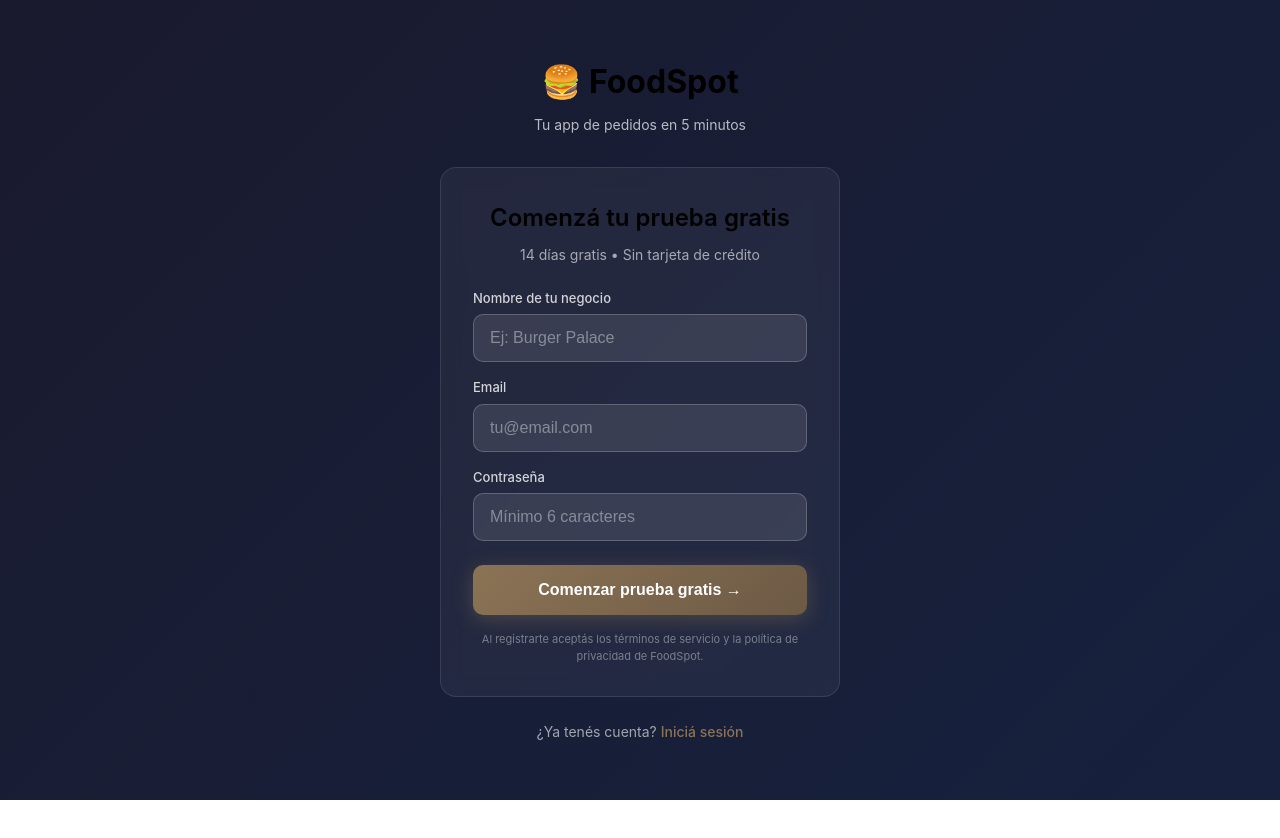
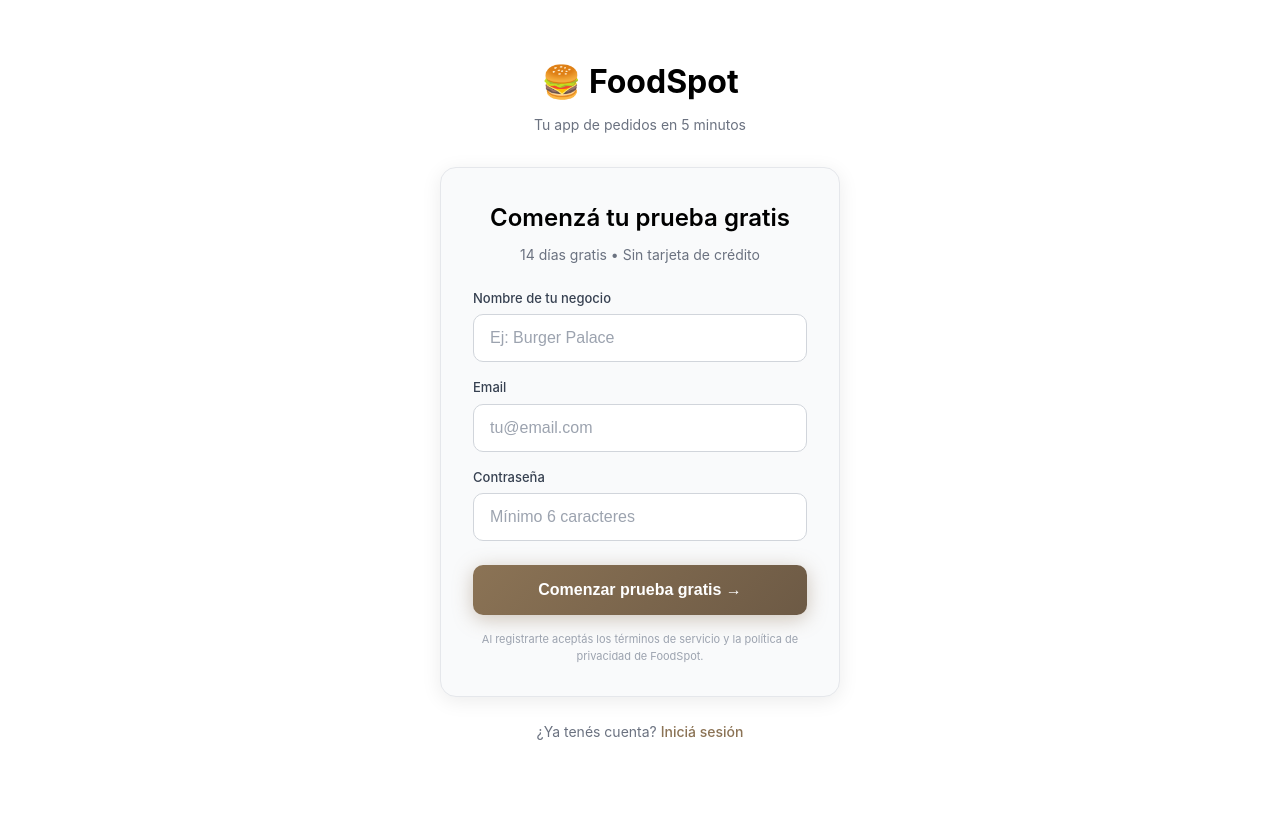
Before and after one commit to hikaribrandan3-code/foodspotapp, a React (Vite) app: page / in a window 1280 px wide. Shown: the top 838 px of the page. Built offline with nearby package versions, Linux system fonts and the light colour scheme.

Commit message:
FIX: Absolute isolation for signup route - kill-switch, white UI theme

```diff
--- a/src/contexts/TenantContext.jsx
+++ b/src/contexts/TenantContext.jsx
@@ -38,9 +38,15 @@ export function TenantProvider({ children }) {
 
     useEffect(() => {
         const resolveTenant = async () => {
+            // 🚨 KILL-SWITCH: Absolute bypass for signup routes - NO Supabase calls
+            const pathname = window.location.pathname
+            if (pathname === '/' || pathname === '/start-trial') {
+                setLoading(false)
+                return
+            }
+
             try {
                 // 1. EXTRACT SLUG FROM URL
-                const pathname = window.location.pathname
                 const pathSegments = pathname.split('/').filter(Boolean)
 
                 // 🚫 NO-LOOKUP ROUTES: These paths bypass tenant resolution entirely
@@ -134,8 +140,8 @@ export function TenantProvider({ children }) {
         )
     }
 
-    // ❌ ERROR STATE
-    if (error) {
+    // ❌ ERROR STATE (suppressed on signup routes)
+    if (error && window.location.pathname !== '/' && window.location.pathname !== '/start-trial') {
         return (
             <div style={{
                 display: 'flex',
--- a/src/pages/auth/TrialSignup.jsx
+++ b/src/pages/auth/TrialSignup.jsx
@@ -122,7 +122,7 @@ function TrialSignup() {
             flexDirection: 'column',
             alignItems: 'center',
             justifyContent: 'center',
-            background: 'linear-gradient(135deg, #1a1a2e 0%, #16213e 100%)',
+            background: '#FFFFFF',
             padding: '24px',
             fontFamily: 'Inter, system-ui, sans-serif'
         }}>
@@ -134,14 +134,14 @@ function TrialSignup() {
                 <h1 style={{
                     fontSize: '32px',
                     fontWeight: 700,
-                    color: '#fff',
+                    color: '#1a1a2e',
                     margin: 0,
                     marginBottom: '8px'
                 }}>
                     🍔 FoodSpot
                 </h1>
                 <p style={{
-                    color: 'rgba(255,255,255,0.7)',
+                    color: '#6B7280',
                     fontSize: '14px',
                     margin: 0
                 }}>
@@ -153,14 +153,14 @@ function TrialSignup() {
             <div style={{
                 width: '100%',
                 maxWidth: '400px',
-                background: 'rgba(255,255,255,0.05)',
+                background: '#F9FAFB',
                 borderRadius: '16px',
                 padding: '32px',
-                backdropFilter: 'blur(10px)',
-                border: '1px solid rgba(255,255,255,0.1)'
+                border: '1px solid #E5E7EB',
+                boxShadow: '0 4px 20px rgba(0,0,0,0.08)'
             }}>
                 <h2 style={{
-                    color: '#fff',
+                    color: '#1a1a2e',
                     fontSize: '24px',
                     fontWeight: 600,
                     marginTop: 0,
@@ -170,7 +170,7 @@ function TrialSignup() {
                     Comenzá tu prueba gratis
                 </h2>
                 <p style={{
-                    color: 'rgba(255,255,255,0.6)',
+                    color: '#6B7280',
                     fontSize: '14px',
                     textAlign: 'center',
                     marginBottom: '24px'
@@ -199,7 +199,7 @@ function TrialSignup() {
                     <div style={{ marginBottom: '16px' }}>
                         <label style={{
                             display: 'block',
-                            color: 'rgba(255,255,255,0.8)',
+                            color: '#374151',
                             fontSize: '13px',
                             fontWeight: 500,
                             marginBottom: '6px'
@@ -217,9 +217,9 @@ function TrialSignup() {
                                 padding: '14px 16px',
                                 fontSize: '16px',
                                 borderRadius: '10px',
-                                border: '1px solid rgba(255,255,255,0.2)',
-                                background: 'rgba(255,255,255,0.1)',
-                                color: '#fff',
+                                border: '1px solid #D1D5DB',
+                                background: '#FFFFFF',
+                                color: '#1a1a2e',
                                 outline: 'none',
                                 boxSizing: 'border-box',
                                 transition: 'border-color 0.2s'
@@ -227,7 +227,7 @@ function TrialSignup() {
                         />
                         {businessName && (
                             <p style={{
-                                color: 'rgba(255,255,255,0.5)',
+                                color: '#6B7280',
                                 fontSize: '12px',
                                 marginTop: '4px',
                                 marginBottom: 0
@@ -241,7 +241,7 @@ function TrialSignup() {
                     <div style={{ marginBottom: '16px' }}>
                         <label style={{
                             display: 'block',
-                            color: 'rgba(255,255,255,0.8)',
+                            color: '#374151',
                             fontSize: '13px',
                             fontWeight: 500,
                             marginBottom: '6px'
@@ -259,9 +259,9 @@ function TrialSignup() {
                                 padding: '14px 16px',
                                 fontSize: '16px',
                                 borderRadius: '10px',
-                                border: '1px solid rgba(255,255,255,0.2)',
-                                background: 'rgba(255,255,255,0.1)',
-                                color: '#fff',
+                                border: '1px solid #D1D5DB',
+                                background: '#FFFFFF',
+                                color: '#1a1a2e',
                                 outline: 'none',
                                 boxSizing: 'border-box'
                             }}
@@ -272,7 +272,7 @@ function TrialSignup() {
                     <div style={{ marginBottom: '24px' }}>
                         <label style={{
                             display: 'block',
-                            color: 'rgba(255,255,255,0.8)',
+                            color: '#374151',
                             fontSize: '13px',
                             fontWeight: 500,
                             marginBottom: '6px'
@@ -291,9 +291,9 @@ function TrialSignup() {
                                 padding: '14px 16px',
                                 fontSize: '16px',
                                 borderRadius: '10px',
-                                border: '1px solid rgba(255,255,255,0.2)',
-                                background: 'rgba(255,255,255,0.1)',
-                                color: '#fff',
+                                border: '1px solid #D1D5DB',
+                                background: '#FFFFFF',
+                                color: '#1a1a2e',
                                 outline: 'none',
                                 boxSizing: 'border-box'
                             }}
@@ -340,7 +340,7 @@ function TrialSignup() {
 
                 {/* Terms */}
                 <p style={{
-                    color: 'rgba(255,255,255,0.4)',
+                    color: '#9CA3AF',
                     fontSize: '11px',
                     textAlign: 'center',
                     marginTop: '16px',
@@ -354,7 +354,7 @@ function TrialSignup() {
 
             {/* Login Link */}
             <p style={{
-                color: 'rgba(255,255,255,0.6)',
+                color: '#6B7280',
                 fontSize: '14px',
                 marginTop: '24px'
             }}>
@@ -373,7 +373,7 @@ function TrialSignup() {
                     to { transform: rotate(360deg); }
                 }
                 input::placeholder {
-                    color: rgba(255,255,255,0.4);
+                    color: #9CA3AF;
                 }
                 input:focus {
                     border-color: #8B7355 !important;
```
